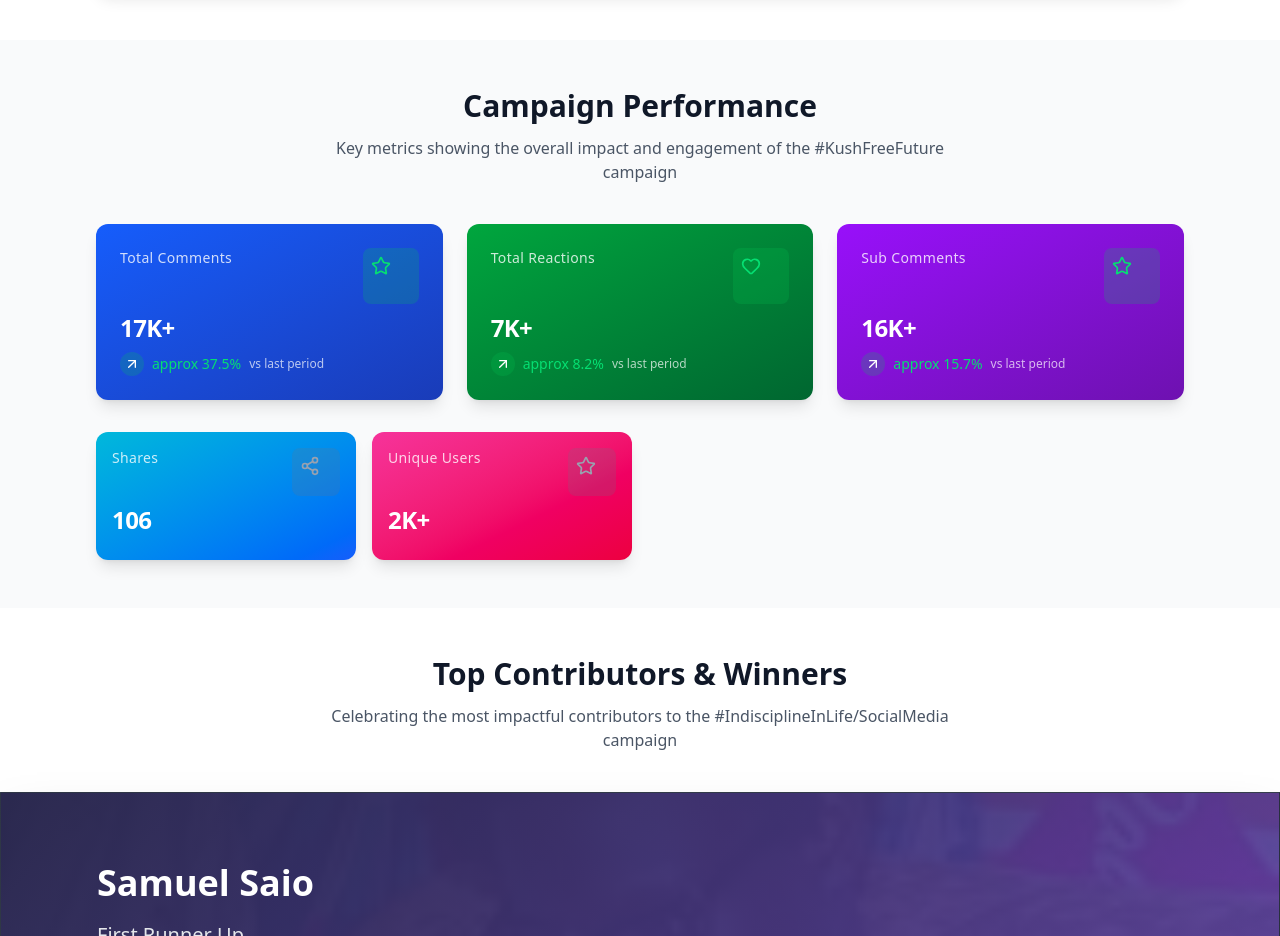
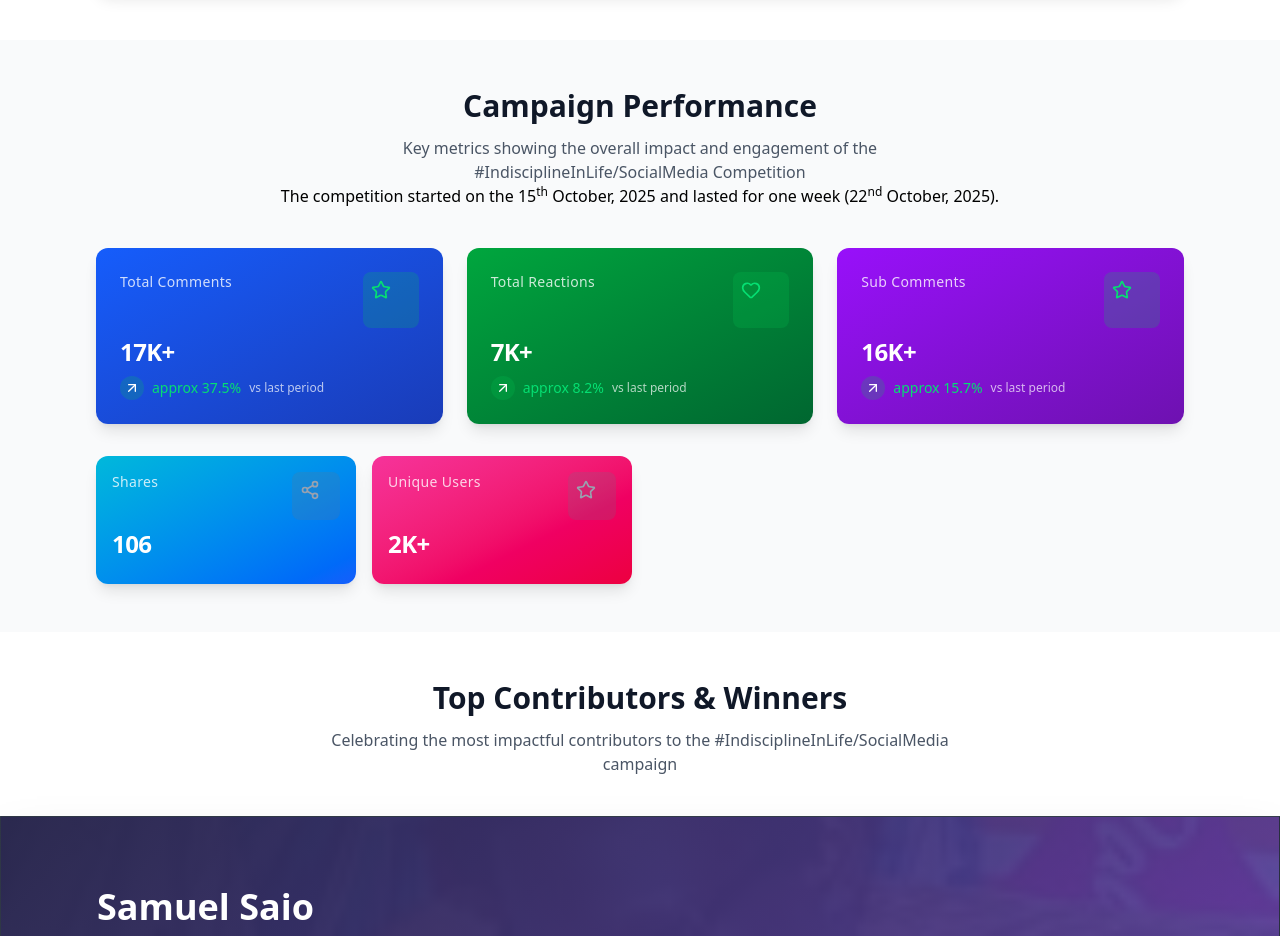
Before and after one commit to dsti-sl/fb_post_analytics, a Next.js app: page / in a window 1280 px wide. Shown: the part 1360-2296 px from the top of the page. Built offline with nearby package versions, Linux system fonts and the light colour scheme.

Commit message:
Removed KushFree wordings and added an explanation to the result.

```diff
--- a/app/page.tsx
+++ b/app/page.tsx
@@ -184,8 +184,9 @@ export default function Dashboard() {
               </h2>
               <p className="text-gray-600 max-w-2xl mx-auto">
                 Key metrics showing the overall impact and engagement of the
-                #KushFreeFuture campaign
+                #IndisciplineInLife/SocialMedia Competition
               </p>
+              <p>The competition started on the 15<sup>th</sup> October, 2025 and lasted for one week (22<sup>nd</sup> October, 2025). </p>
             </div>
 
             <div className="grid grid-cols-1 md:grid-cols-3 gap-6 mb-8">
```
